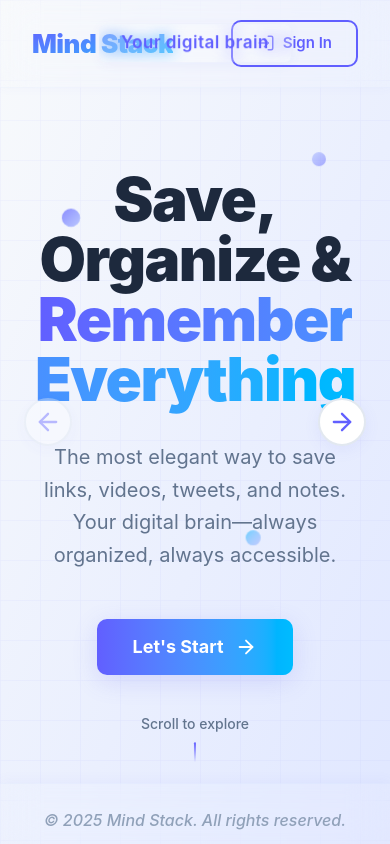
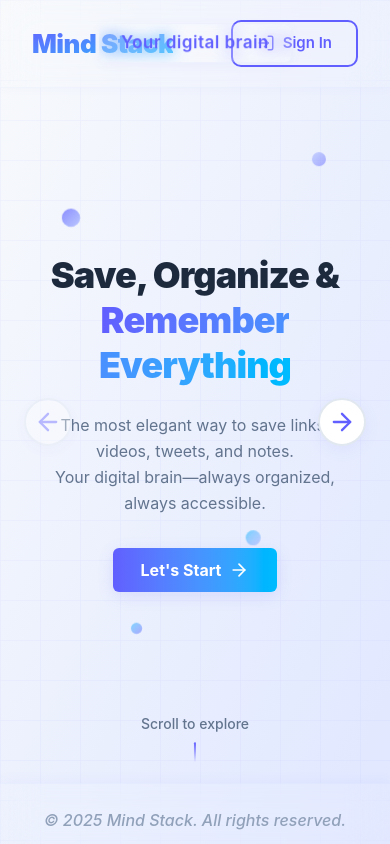
Before and after one commit to rushabhcodes/mind-stack, a React (Vite) app in the folder frontend/: page / in a window 390 px wide. Built offline with nearby package versions, Linux system fonts and the light colour scheme.

Commit message:
feat: Update HeroSection styles for improved responsiveness and aesthetics; prevent default scrolling behavior in LandingPage

```diff
--- a/frontend/src/components/landing/HeroSection.tsx
+++ b/frontend/src/components/landing/HeroSection.tsx
@@ -51,22 +51,22 @@ export default function HeroSection({ isActive }: HeroSectionProps) {
       </div>
 
       <div className="relative z-10">
-        <h1 className="text-6xl md:text-7xl lg:text-8xl font-black mb-8 text-slate-800 tracking-tight leading-none">
+        <h1 className="text-4xl md:text-5xl lg:text-6xl font-black mb-6 text-slate-800 tracking-tight leading-tight">
           Save, Organize &<br />
           <span className="bg-gradient-to-r from-indigo-500 to-sky-400 bg-clip-text text-transparent">
             Remember Everything
           </span>
         </h1>
-        <p className="text-xl md:text-2xl text-slate-500 max-w-2xl mx-auto mb-12 leading-relaxed font-normal">
+        <p className="text-base md:text-lg text-slate-500 max-w-xl mx-auto mb-8 leading-relaxed font-normal">
           The most elegant way to save links, videos, tweets, and notes.
           <br />
           Your digital brain—always organized, always accessible.
         </p>
         <button
-          className="bg-gradient-to-r from-indigo-500 to-sky-400 text-white px-9 py-3.5 rounded-xl text-lg font-bold border-0 shadow-[0_6px_24px_rgba(99,102,241,0.18)] cursor-pointer inline-flex items-center gap-3 transition-all duration-300 hover:scale-105 hover:shadow-[0_12px_36px_rgba(99,102,241,0.22)]"
+          className="bg-gradient-to-r from-indigo-500 to-sky-400 text-white px-7 py-2.5 rounded-lg text-base font-bold border-0 shadow-[0_4px_16px_rgba(99,102,241,0.15)] cursor-pointer inline-flex items-center gap-2 transition-all duration-300 hover:scale-105 hover:shadow-[0_8px_24px_rgba(99,102,241,0.18)]"
           onClick={() => navigate("/signin")}
         >
-          Let's Start <ArrowRight size={22} />
+          Let's Start <ArrowRight size={20} />
         </button>
       </div>
     </div>
--- a/frontend/src/pages/index.tsx
+++ b/frontend/src/pages/index.tsx
@@ -38,6 +38,7 @@ function LandingPage() {
 
       if (delta > 0) {
         // Scrolling down - next slide
+        e.preventDefault(); // Prevent default scrolling behavior
         setSlide((prevSlide) => {
           const newSlide = Math.min(totalSlides - 1, prevSlide + 1);
           if (newSlide !== prevSlide) {
@@ -50,6 +51,7 @@ function LandingPage() {
         });
       } else {
         // Scrolling up - previous slide
+        e.preventDefault(); // Prevent default scrolling behavior
         setSlide((prevSlide) => {
           const newSlide = Math.max(0, prevSlide - 1);
           if (newSlide !== prevSlide) {
```
